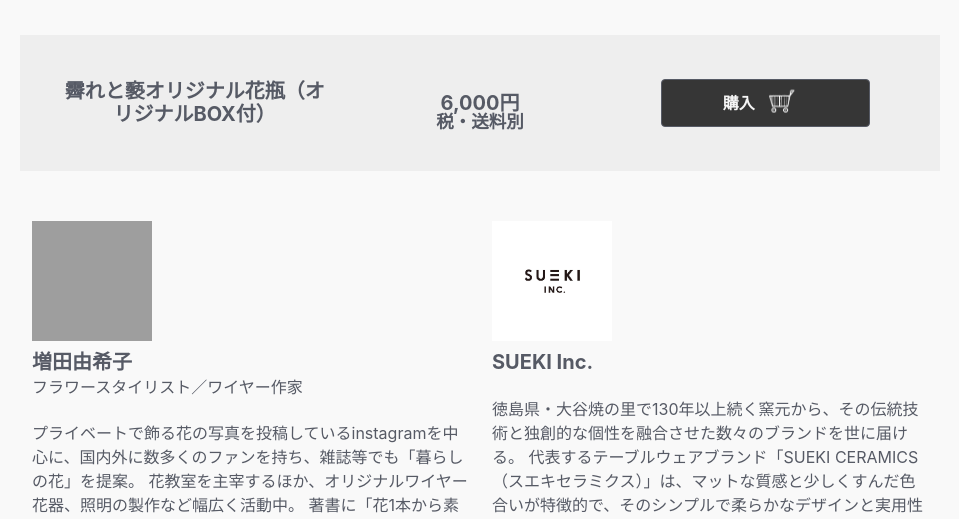
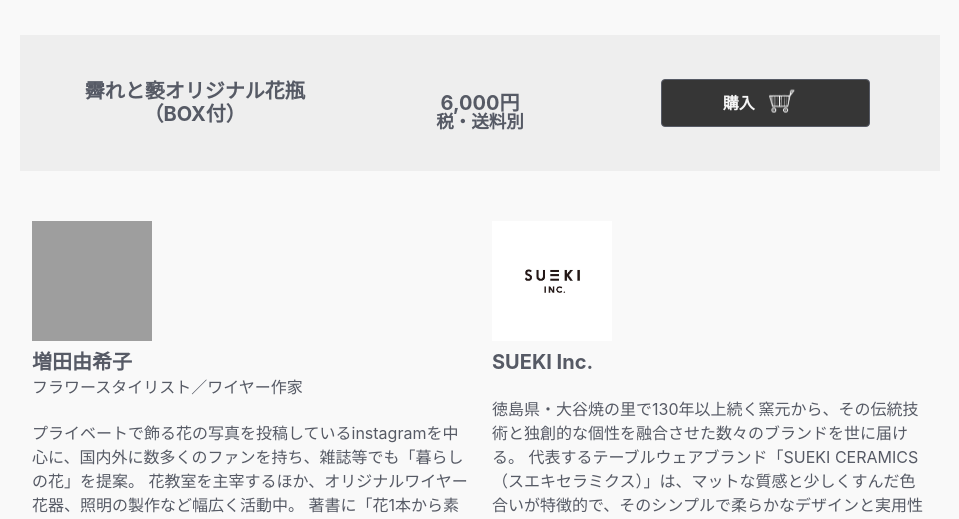
Before and after one commit to botanic-in/faretoqe, a plain HTML site: page index.html in a window 1280 px wide. Shown: the part 8394-8913 px from the top of the page, without its empty margins (160-1119 px from the left). Drawn offline with nearby package versions, Linux system fonts and the light colour scheme; grey boxes are pictures that could not be loaded.

Commit message:
Update index.html

```diff
--- a/index.html
+++ b/index.html
@@ -847,7 +847,7 @@
 
       <div class="box-cart columns grey has-text-centered">
         <div class="column">
-          <p class="title is-5 bold is-flex">霽れと褻オリジナル花瓶（オリジナルBOX付）</p>
+          <p class="title is-5 bold is-flex">霽れと褻オリジナル花瓶（BOX付）</p>
         </div>
         <div class="column">
           <p class="title is-5 bold is-flex">
```
